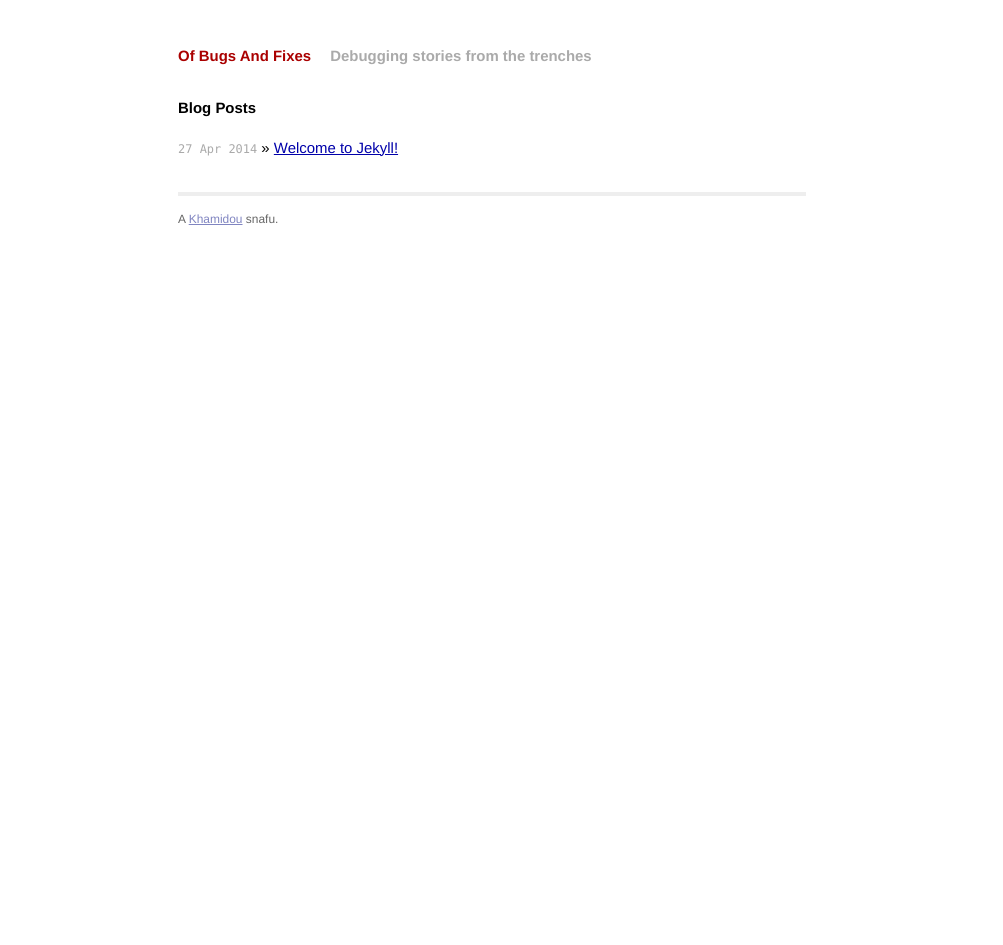
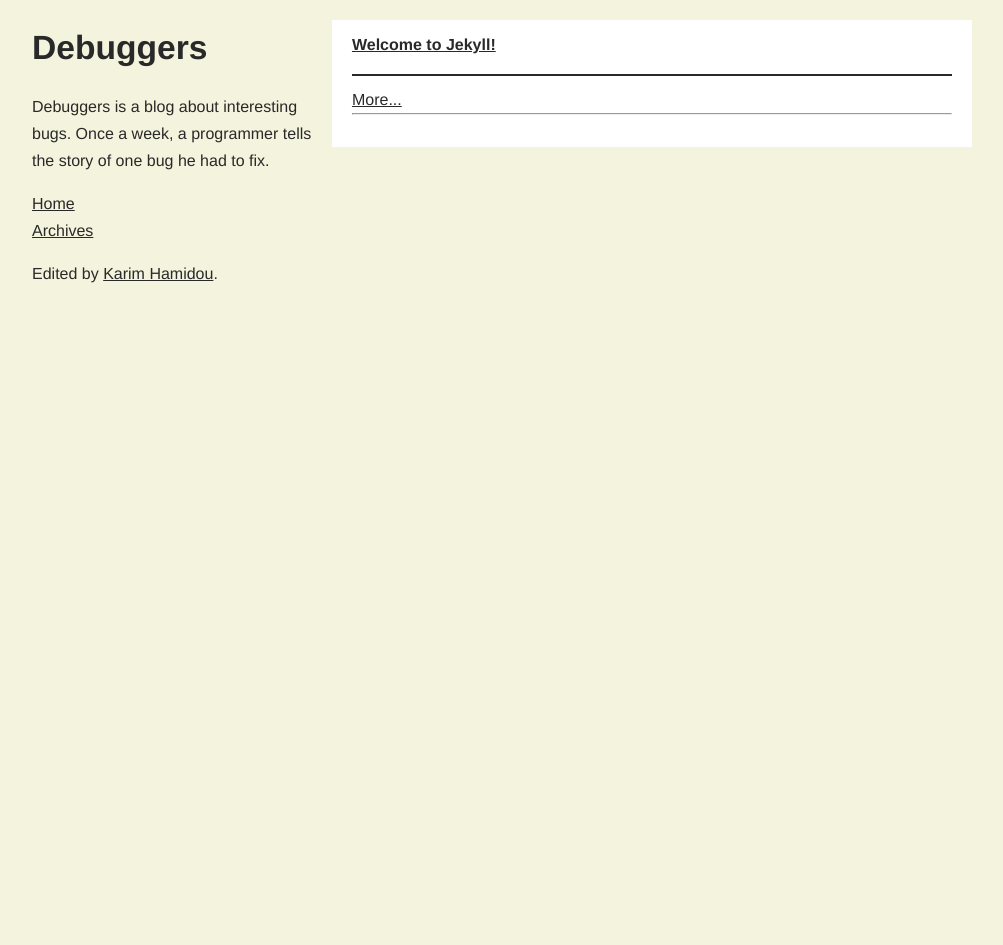
Before and after one commit to khamidou/debuggers, a Jekyll site: the page built from index.html, in a window 1280 px wide. Shown: the whole page, without its empty margins (148-1151 px from the left). Built offline with Jekyll 4.4.1, drawn with Linux system fonts in a browser that asks for light colours; Markdown is read by kramdown in place of the engine named in the settings; after the commit the page ends 900 px from its top, so only the background shows below that.

Commit message:
basic layout

```diff
--- a/_config.yml
+++ b/_config.yml
@@ -1,3 +1,3 @@
-name: Of Bugs And Fixes
+name: Debuggers
 markdown: redcarpet
 pygments: true
--- a/_layouts/default.html
+++ b/_layouts/default.html
@@ -7,6 +7,7 @@
         <meta name="viewport" content="width=device-width">
 
         <!-- syntax highlighting CSS -->
+        <link rel="stylesheet" href="/css/gridiculous.css">
         <link rel="stylesheet" href="/css/syntax.css">
 
         <!-- Custom CSS -->
@@ -14,21 +15,25 @@
 
     </head>
     <body>
+        <div class="grid w960">
+          <div class="header row">
+         </div>
 
-        <div class="site">
-          <div class="header">
-            <h1 class="title"><a href="/">{{ site.name }}</a></h1>
-            <a class="extra" href="/">Debugging stories from the trenches</a>
-          </div>
-
-          {{ content }}
-
-          <div class="footer">
-            <div class="contact">
-              <p>
-                A <a href="http://khamidou.com">Khamidou</a> snafu.
-              </p>
-            </div>
+          <div class="row">
+              <div class="c4 leftCol">
+                  <h2>Debuggers</h2>
+                  <p>
+                      Debuggers is a blog about interesting bugs. Once a week, a programmer tells the story of one bug he had to fix.
+                  </p>
+                  <ul>
+                      <li><a href="/home.html">Home</a></li>
+                      <li><a href="/archives.html">Archives</a></li>
+                  </ul>
+                  <p>Edited by <a href="http://khamidou.com">Karim Hamidou</a>.</p>
+              </div>
+              <div class="c8 rightCol">
+                  {{ content }}
+              </div>
           </div>
         </div>
 
--- /dev/null
+++ b/css/gridiculous.css
@@ -0,0 +1,108 @@
+/*
+ * Gridiculous
+ *
+ * A responsive grid boilerplate that takes you all the way from 1200px on down to 320px.
+ *
+ * created by c.bavota
+ * released under GPL v2
+ *
+ * March 4th, 2013
+ */
+
+/* =Normalize.css v2.1.0 by Nicolas Gallagher - http://necolas.github.com/normalize.css/
+-------------------------------------------------------------- */
+article,aside,details,figcaption,figure,footer,header,hgroup,main,nav,section,summary{display:block}
+audio,canvas,video{display:inline-block}
+audio:not([controls]){display:none;height:0}
+[hidden]{display:none}
+html{font-family:sans-serif;-webkit-text-size-adjust:100%;-ms-text-size-adjust:100%}
+body{margin:0}
+a:focus{outline:thin dotted}
+a:active,a:hover{outline:0}
+h1{font-size:2em;margin:0.67em 0}
+abbr[title]{border-bottom:1px dotted}
+b,strong{font-weight:bold}
+dfn{font-style:italic}
+hr{-moz-box-sizing:content-box;box-sizing:content-box;height:0}
+mark{background:#ff0;color:#000}
+code,kbd,pre,samp{font-family:monospace, serif;font-size:1em}
+q{quotes:"\201C" "\201D" "\2018" "\2019"}
+small{font-size:80%}
+sub,sup{font-size:75%;line-height:0;position:relative;vertical-align:baseline}
+sup{top:-0.5em}
+sub{bottom:-0.25em}
+img{border:0}
+svg:not(:root){overflow:hidden}
+figure{margin:0}
+fieldset{border:1px solid #c0c0c0;margin:0 2px;padding:0.35em 0.625em 0.75em}
+legend{border:0;padding:0}
+button,input,select,textarea{font-family:inherit;font-size:100%;margin:0}
+button,input{line-height:normal}
+button,select{text-transform:none}
+button,html input[type="button"],input[type="reset"],input[type="submit"]{-webkit-appearance:button;cursor:pointer}
+button[disabled],html input[disabled]{cursor:default}
+input[type="checkbox"],input[type="radio"]{box-sizing:border-box;padding:0}
+input[type="search"]{-webkit-appearance:textfield;-moz-box-sizing:content-box;-webkit-box-sizing:content-box;box-sizing:content-box}
+input[type="search"]::-webkit-search-cancel-button,input[type="search"]::-webkit-search-decoration{-webkit-appearance:none}
+button::-moz-focus-inner,input::-moz-focus-inner{border:0;padding:0}
+textarea{overflow:auto;vertical-align:top}
+table{border-collapse:collapse;border-spacing:0}
+
+/* =Clearfix by Nicolas Gallagher
+-------------------------------------------------------------- */
+.row:before,.row:after,.clearfix:before,.clearfix:after{content:'';display:table}
+.row:after,.clearfix:after{clear:both}
+.row,.clearfix{zoom:1}
+
+/* =Gridiculous
+-------------------------------------------------------------- */
+*{-webkit-box-sizing:border-box;-moz-box-sizing:border-box;-ms-box-sizing:border-box;box-sizing:border-box}
+body{font-size:100%;line-height:1.6875}
+.grid{margin:0 auto;max-width:1200px;width:100%}
+img{max-width:100%;height:auto;display:block;margin-left:auto;margin-right:auto}
+.wfull{width:100%;max-width:100%}
+.w320{max-width:320px}
+.w640{max-width:640px}
+.w960{max-width:960px}
+.row{width:100%;margin-bottom:20px}
+.row .row{width:auto;margin:0 -20px}
+.c1{width:8.33%}
+.c2{width:16.66%}
+.c3{width:25%}
+.c4{width:33.33%}
+.c5{width:41.66%}
+.c6{width:50%}
+.c7{width:58.33%}
+.c8{width:66.66%}
+.c9{width:75%}
+.c10{width:83.33%}
+.c11{width:91.66%}
+.c12{width:100%}
+.c1,.c2,.c3,.c4,.c5,.c6,.c7,.c8,.c9,.c10,.c11,.c12{min-height:1px;float:left;padding-left:20px;padding-right:20px;position:relative}
+.s1{margin-left:8.33%}
+.s2{margin-left:16.66%}
+.s3{margin-left:25%}
+.s4{margin-left:33.33%}
+.s5{margin-left:41.66%}
+.s6{margin-left:50%}
+.s7{margin-left:58.33%}
+.s8{margin-left:66.66%}
+.s9{margin-left:75%}
+.s10{margin-left:83.33%}
+.s11{margin-left:91.66%}
+.end{float:right!important}
+
+/* =Media query for 960 Screens - sets nested grids to 100%
+-------------------------------------------------------------- */
+@media only screen and (max-width:960px){
+.row .row .c1,.row .row .c2,.row .row .c3,.row .row .c4,.row .row .c5,.row .row .c6,.row .row .c7,.row .row .c8,.row .row .c9,.row .row .c10,.row .row .c11,.row .row .c12{width:100%;margin-bottom:20px}
+.row .row > div:last-child{margin-bottom:0 !important}
+}
+
+/* =Media query for iPad and tablets
+-------------------------------------------------------------- */
+@media handheld, only screen and (max-width: 768px), only screen and (max-device-width: 768px) and (orientation:portrait){
+body{font-size:90%}
+.row{margin-bottom:0!important}
+.c1,.c2,.c3,.c4,.c5,.c6,.c7,.c8,.c9,.c10,.c11,.c12{width:100%;margin-right:0;margin-left:0;margin-bottom:20px}
+}
--- a/css/main.css
+++ b/css/main.css
@@ -10,13 +10,13 @@
   padding: 0;
 }
 
-html, body { height: 100%; }
+html, body { min-height: 100%; }
 
 body {
-  background-color: #FFF;
-  font: 13.34px Helvetica, Arial, sans-serif;
-  font-size: small;
-  text-align: center;
+  font-family: Helvetica, Arial, sans-serif;
+  background: #F4F3DD; /* Old browsers */
+  color: #292929;
+  /* IE9 SVG, needs conditional override of 'filter' to 'none' */
 }
 
 h1, h2, h3, h4, h5, h6 {
@@ -25,9 +25,9 @@ h1, h2, h3, h4, h5, h6 {
 h1 { margin-bottom: 1em; }
 p { margin: 1em 0; }
 
-a         { color: #00a; }
-a:hover   { color: #000; }
-a:visited { color: #a0a; }
+a { color: #292929; }
+a:hover   { color: #999999; }
+a:visited { color: #707070; }
 
 /*****************************************************************************/
 /*
@@ -47,6 +47,12 @@ a:visited { color: #a0a; }
   color: #aaa;
   font-family: Monaco, "Courier New", monospace;
   font-size: 80%;
+}
+
+.posts img, .post img {
+  margin-left: 0px;
+  border: 1px solid #292929;
+  margin-bottom: 10px;
 }
 
 /*****************************************************************************/
@@ -158,3 +164,15 @@ a:visited { color: #a0a; }
 .post pre.terminal code {
   background-color: #333;
 }
+
+.rightCol {
+    background-color: #fff;
+}
+
+.leftCol h2 {
+    font-size: 2.1em;
+}
+
+.leftCol ul {
+    list-style-type: none;
+}
--- a/index.html
+++ b/index.html
@@ -1,13 +1,20 @@
 ---
 layout: default
-title: Of Bugs And Fixes
+title: Debuggers
 ---
 
 <div id="home">
-  <h1>Blog Posts</h1>
   <ul class="posts">
     {% for post in site.posts %}
-      <li><span>{{ post.date | date_to_string }}</span> &raquo; <a href="{{ post.url }}">{{ post.title }}</a></li>
+    <div class="post">
+        <a href="{{ post.url }}"><h1>{{ post.title}}</h1></a>
+        <img src="{{ post.image }}"></img>
+        {% if post.content contains '<!-- more -->' %}
+            {{ post.content | split :'<!-- more -->' | first }}
+        {% endif %}
+        <a href="{{ post.url }}">More...</a>
+    </div>
+    <hr>
     {% endfor %}
   </ul>
 </div>
```
Also changed, not shown: _layouts/post.html (+5 -2 lines), 1 other file.
